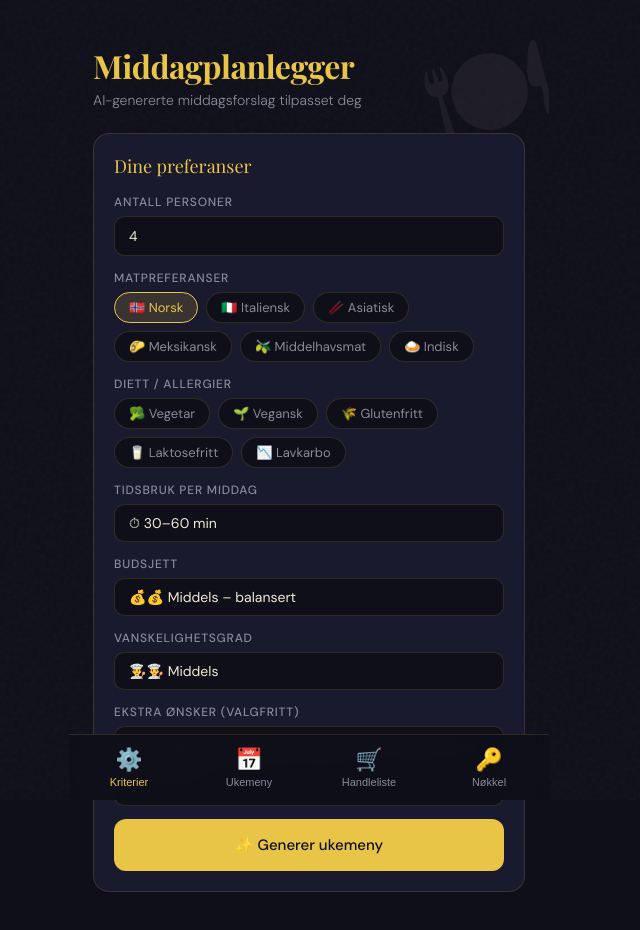
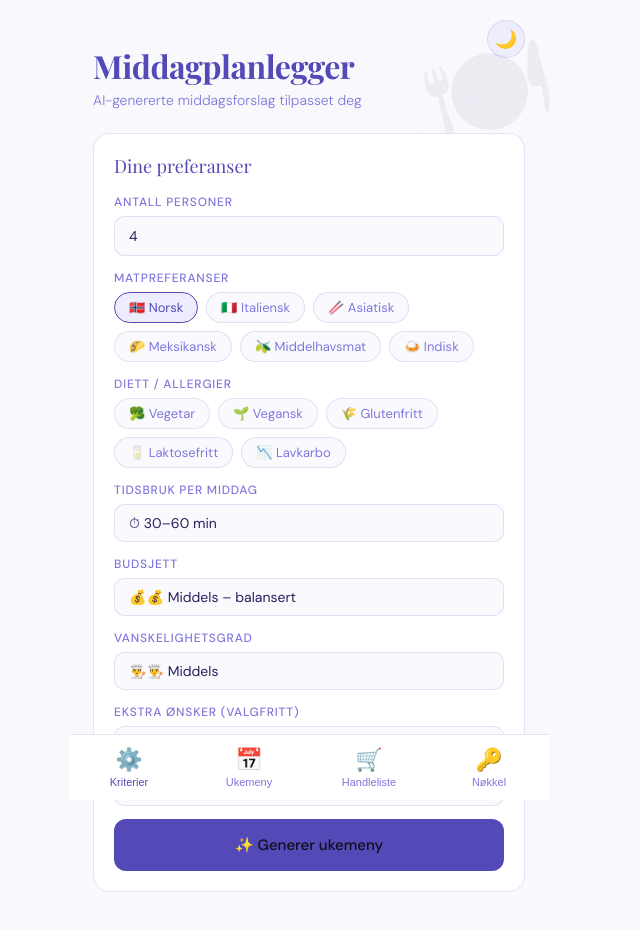
Before and after one commit to LOHOLM-wannabedev/middag-app2, a plain HTML site: page index.html in a window 1280 px wide. Shown: the whole page, without its empty margins (331-971 px from the left). Drawn offline with nearby package versions, Linux system fonts and the light colour scheme.

Commit message:
Nye fargepaletter, toggle darkmode

```diff
--- a/index.html
+++ b/index.html
@@ -13,15 +13,28 @@
 <link href="https://fonts.googleapis.com/css2?family=Playfair+Display:wght@400;700&family=DM+Sans:wght@300;400;500&display=swap" rel="stylesheet">
 <style>
   :root {
-    --bg: #0f0f1a;
-    --surface: #1a1a2e;
-    --surface2: #16213e;
-    --accent: #e8c547;
+    --bg: #FAFAFE;
+    --surface: #ffffff;
+    --surface2: #EEEDFE;
+    --accent: #534AB7;
+    --accent-light: #EEEDFE;
     --accent2: #ff6b6b;
-    --text: #f0ead6;
-    --text-dim: #8a8a9a;
-    --border: rgba(232,197,71,0.15);
+    --text: #26215C;
+    --text-dim: #7F77DD;
+    --border: rgba(83,74,183,0.15);
     --radius: 16px;
+  }
+
+  body.dark {
+    --bg: #080612;
+    --surface: #0f0d1a;
+    --surface2: #16132a;
+    --accent: #7F77DD;
+    --accent-light: rgba(127,119,221,0.15);
+    --accent2: #ff6b6b;
+    --text: #CECBF6;
+    --text-dim: #7F77DD;
+    --border: rgba(127,119,221,0.15);
   }
 
   * { box-sizing: border-box; margin: 0; padding: 0; }
@@ -59,6 +72,25 @@
     opacity: 0.06;
     transform: rotate(-15deg);
   }
+
+  .theme-toggle {
+    position: absolute;
+    top: 20px;
+    right: 24px;
+    background: var(--surface2);
+    border: 1px solid var(--border);
+    border-radius: 99px;
+    width: 38px;
+    height: 38px;
+    font-size: 18px;
+    cursor: pointer;
+    display: flex;
+    align-items: center;
+    justify-content: center;
+    transition: all 0.2s;
+    -webkit-tap-highlight-color: transparent;
+  }
+  .theme-toggle:hover { opacity: 0.8; }
   .header h1 {
     font-family: 'Playfair Display', serif;
     font-size: 32px;
@@ -151,7 +183,7 @@
     -webkit-tap-highlight-color: transparent;
   }
   .chip.selected {
-    background: rgba(232,197,71,0.15);
+    background: var(--accent-light);
     border-color: var(--accent);
     color: var(--accent);
   }
@@ -260,11 +292,13 @@
     gap: 6px;
   }
   .day-btn-swap {
-    background: rgba(232,197,71,0.08);
+    background: var(--accent-light);
     color: var(--accent);
-    border-color: rgba(232,197,71,0.3);
+    border-color: rgba(83,74,183,0.3);
   }
-  .day-btn-swap:hover { background: rgba(232,197,71,0.15); }
+  .day-btn-swap:hover { background: rgba(83,74,183,0.2); }
+  body.dark .day-btn-swap { border-color: rgba(127,119,221,0.3); }
+  body.dark .day-btn-swap:hover { background: rgba(127,119,221,0.25); }
   .day-btn-swap:disabled { opacity: 0.5; cursor: not-allowed; }
 
   .day-btn-recipe {
@@ -288,7 +322,7 @@
 
   .mini-spinner {
     width: 14px; height: 14px;
-    border: 2px solid rgba(232,197,71,0.3);
+    border: 2px solid var(--accent-light);
     border-top-color: var(--accent);
     border-radius: 50%;
     animation: spin 0.6s linear infinite;
@@ -352,8 +386,8 @@
   .step-number {
     min-width: 24px;
     height: 24px;
-    background: rgba(232,197,71,0.1);
-    border: 1px solid rgba(232,197,71,0.3);
+    background: var(--accent-light);
+    border: 1px solid rgba(83,74,183,0.3);
     border-radius: 50%;
     display: flex;
     align-items: center;
@@ -368,7 +402,7 @@
   .recipe-tips {
     margin-top: 12px;
     padding: 10px 14px;
-    background: rgba(232,197,71,0.06);
+    background: var(--accent-light);
     border-left: 3px solid var(--accent);
     border-radius: 6px;
     font-size: 13px;
@@ -429,7 +463,7 @@
   .bottom-nav {
     position: fixed;
     bottom: 0;
-    background: rgba(15,15,26,0.95);
+    background: var(--surface);
     backdrop-filter: blur(20px);
     border-top: 1px solid var(--border);
     display: flex;
@@ -492,6 +526,7 @@
   <div class="header">
     <h1>Middag&shy;planlegger</h1>
     <p>AI-genererte middagsforslag tilpasset deg</p>
+    <button class="theme-toggle" id="theme-toggle" onclick="toggleTheme()">🌙</button>
   </div>
 
   <!-- PANEL: KRITERIER -->
@@ -673,7 +708,19 @@ function clearKey() {
 window.addEventListener('load', () => {
   const k = localStorage.getItem('claude_key');
   if (k) document.getElementById('api-key').value = k;
+
+  const theme = localStorage.getItem('theme') || 'light';
+  if (theme === 'dark') {
+    document.body.classList.add('dark');
+    document.getElementById('theme-toggle').textContent = '☀️';
+  }
 });
+
+function toggleTheme() {
+  const isDark = document.body.classList.toggle('dark');
+  localStorage.setItem('theme', isDark ? 'dark' : 'light');
+  document.getElementById('theme-toggle').textContent = isDark ? '☀️' : '🌙';
+}
 
 function getCriteria() {
   return {
```
